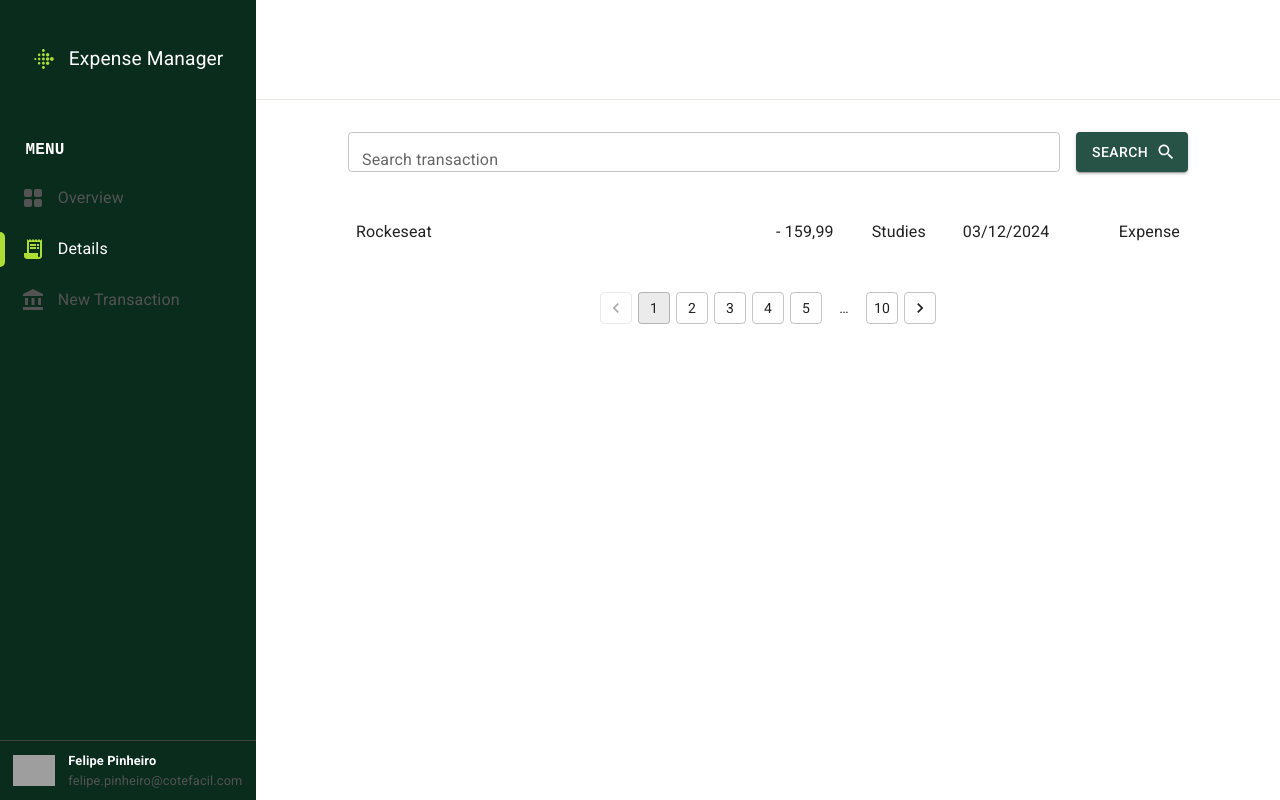
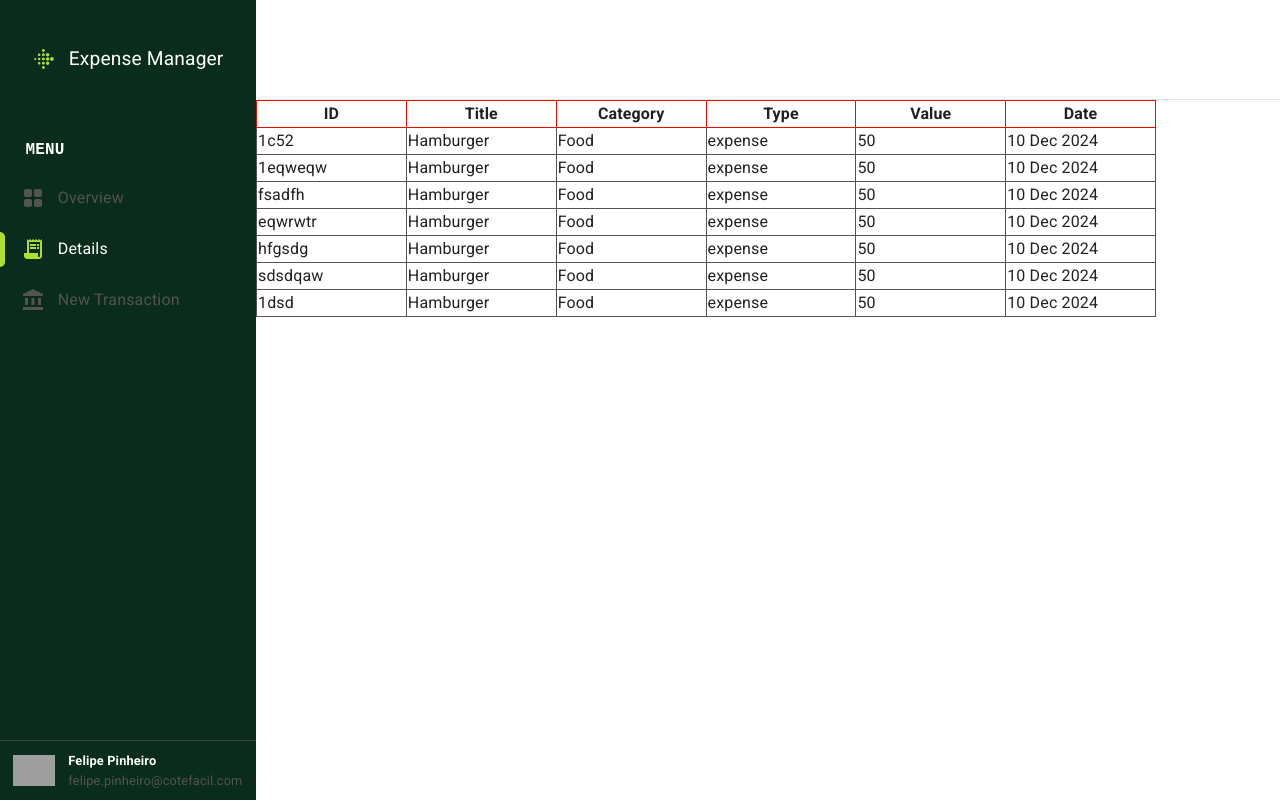
Before and after one commit to FelipePinheiro-dev/expense-manager, a React (Vite) app: page /details in a window 1280 px wide. Built offline with nearby package versions, Linux system fonts and the light colour scheme; data requests are answered from the project's data file; grey boxes are pictures that could not be loaded; what @toolpad/core would draw is missing.

Commit message:
feat: leraning about tanstack table

```diff
--- a/package.json
+++ b/package.json
@@ -23,8 +23,10 @@
     "@mui/x-charts": "^7.23.0",
     "@mui/x-date-pickers": "^7.23.0",
     "@reduxjs/toolkit": "^2.4.0",
+    "@tanstack/react-table": "^8.20.6",
     "@toolpad/core": "^0.11.0",
     "axios": "^1.7.9",
+    "date-fns": "^4.1.0",
     "dayjs": "^1.11.13",
     "react": "^18.3.1",
     "react-dom": "^18.3.1",
--- a/src/main.tsx
+++ b/src/main.tsx
@@ -3,6 +3,7 @@ import { createRoot } from 'react-dom/client'
 
 import { ThemeProvider, CssBaseline } from '@mui/material'
 import { theme } from './styles/theme.ts'
+import { GlobalCss } from './styles/globalStyles.tsx'
 
 import { NotificationsProvider } from '@toolpad/core/useNotifications'
 
@@ -19,6 +20,7 @@ createRoot(document.getElementById('root')!).render(
       <PersistGate persistor={persistor}>
         <ThemeProvider theme={theme}>
           <CssBaseline/>
+          <GlobalCss/>
           <NotificationsProvider>
             <AppRoutes/>
           </NotificationsProvider>
--- /dev/null
+++ b/src/mocks/data.ts
@@ -0,0 +1,60 @@
+export const DATA = [
+    {
+      id: '1c52',
+      title: 'Hamburger',
+      value: 50,
+      category: 'Food',
+      date: '2024-12-10T14:36:38.296Z',
+      type: 'expense'
+    },
+    {
+        id: '1eqweqw',
+        title: 'Hamburger',
+        value: 50,
+        category: 'Food',
+        date: '2024-12-10T14:36:38.296Z',
+        type: 'expense'
+      },
+      {
+        id: 'fsadfh',
+        title: 'Hamburger',
+        value: 50,
+        category: 'Food',
+        date: '2024-12-10T14:36:38.296Z',
+        type: 'expense'
+      },
+      {
+        id: 'eqwrwtr',
+        title: 'Hamburger',
+        value: 50,
+        category: 'Food',
+        date: '2024-12-10T14:36:38.296Z',
+        type: 'expense'
+      },
+      {
+        id: 'hfgsdg',
+        title: 'Hamburger',
+        value: 50,
+        category: 'Food',
+        date: '2024-12-10T14:36:38.296Z',
+        type: 'expense'
+      },
+      {
+        id: 'sdsdqaw',
+        title: 'Hamburger',
+        value: 50,
+        category: 'Food',
+        date: '2024-12-10T14:36:38.296Z',
+        type: 'expense'
+      },
+      {
+        id: '1dsd',
+        title: 'Hamburger',
+        value: 50,
+        category: 'Food',
+        date: '2024-12-10T14:36:38.296Z',
+        type: 'expense'
+      }
+]
+
+export type TypeData = typeof DATA[0]
--- a/src/pages/Dashboard/index.tsx
+++ b/src/pages/Dashboard/index.tsx
@@ -3,7 +3,6 @@ import {
     Content,
     ChartsContainer,
     CardsContainer,
-    AbsoluteScrollControl,
 } from './styles'
 
 import { TotalIncomesCard } from './components/TotalIncomesCard'
@@ -37,10 +36,6 @@ export function Dashboard() {
 
                 <NumberTransactionsEachCategoryChart/>
             </Content>
-
-            <AbsoluteScrollControl>
-
-            </AbsoluteScrollControl>
         </DashboardContainer>
     )
 }
--- a/src/pages/Dashboard/styles.ts
+++ b/src/pages/Dashboard/styles.ts
@@ -39,5 +39,3 @@ export const ChartsContainer = styled(Box)({
   gridTemplateColumns: 'repeat(9, 1fr)',
   gap: '1rem',
 })
-
-export const AbsoluteScrollControl = styled(Box)(({ theme }) => ({}))
--- a/src/pages/Details/components/Table/index.tsx
+++ /dev/null
@@ -1,19 +0,0 @@
-import { TableContainer, ToggleColor, Tr, Td, FirstTd, LastTd } from './styles'
-
-export function Table() {
-    const isExpense = true
-
-    return (
-        <TableContainer>
-            <tbody>
-                <Tr>
-                    <FirstTd>Rockeseat</FirstTd>
-                    <Td><ToggleColor variant='red'>{isExpense && '-'} 159,99</ToggleColor></Td>
-                    <Td>Studies</Td>
-                    <Td>03/12/2024</Td>
-                    <LastTd><ToggleColor variant='red'>Expense</ToggleColor></LastTd>
-                </Tr>
-            </tbody>
-        </TableContainer>
-    )
-}
--- a/src/pages/Details/components/Table/styles.ts
+++ /dev/null
@@ -1,34 +0,0 @@
-import styled from '@emotion/styled'
-
-export const TableContainer = styled.table`
-    width: 100%;
-    max-width: 52.5rem;
-    margin: auto;
-
-    border-collapse: collapse;
-`
-
-export const Tr = styled.tr`
-
-`
-
-export const Td = styled.td`
-    padding: 1rem .5rem;
-`
-
-export const FirstTd = styled(Td)`
-    width: 50%;
-`
-
-export const LastTd = styled(Td)`
-    text-align: right;
-`
-
-
-interface PropsToggleColor {
-    variant: 'red' | 'blue'
-}
-
-export const ToggleColor = styled.span<PropsToggleColor>`
-
-`
--- a/src/pages/Details/index.tsx
+++ b/src/pages/Details/index.tsx
@@ -1,51 +1,89 @@
-import { FormControl, InputLabel, OutlinedInput } from '@mui/material'
-import { LoadingButton } from '@mui/lab'
-import { DetailsContainer, SearchContainer } from './styles'
+import { DATA, TypeData } from '@/mocks/data'
+import { useReactTable, ColumnDef, getCoreRowModel, flexRender } from '@tanstack/react-table'
+import { useState } from 'react'
+import { DetailsContainer } from './styles'
+import { format } from 'date-fns'
 
-import { Table } from './components/Table'
-import { Search } from '@mui/icons-material'
-import { useState } from 'react'
-import { Pagination } from '@mui/material'
-import { Stack } from '@mui/material'
+function formatDatePtBR(date: string) {
+    const formatted = format(date, 'dd MMM yyyy')
+    return formatted
+}
 
+const columns: ColumnDef<TypeData>[] = [
+    {
+        accessorKey: 'id',
+        header: 'ID',
+        cell: (props) => <span>{String(props.getValue())}</span>
+    },
+
+    {
+        accessorKey: 'title',
+        header: 'Title',
+        cell: (props) => <span>{String(props.getValue())}</span>
+    },
+
+    {
+        accessorKey: 'category',
+        header: 'Category',
+        cell: (props) => <span>{String(props.getValue())}</span>
+    },
+
+    {
+        accessorKey: 'type',
+        header: 'Type',
+        cell: (props) => <span>{String(props.getValue())}</span>
+    },
+
+    {
+        accessorKey: 'value',
+        header: 'Value',
+        cell: (props) => <span>{String(props.getValue())}</span>
+    },
+
+    {
+        accessorKey: 'date',
+        header: 'Date',
+        cell: (props) => <span>{formatDatePtBR(String(props.getValue()))}</span>
+    },
+
+]
 
 export function Details() {
-    const [ loading, setLoading ] = useState(false)
-
-    function handleClick() {
-        setLoading(!loading)
-    }
+    const [ data, setData ] = useState(DATA)
+    const table = useReactTable({
+        data,
+        columns,
+        getCoreRowModel:getCoreRowModel()
+    })
 
     return (
         <DetailsContainer>
-            <SearchContainer>
-                <FormControl className='container-search'>
-                    <InputLabel htmlFor="search">Search transaction</InputLabel>
-                    <OutlinedInput
-                        size='small'
-                        id="search"
-                        defaultValue=""
-                        label="Search transaction"
-                    />
-                </FormControl>
-
-                <LoadingButton
-                    size="medium"
-                    onClick={handleClick}
-                    endIcon={<Search/>}
-                    loading={loading}
-                    loadingPosition="end"
-                    variant="contained"
-                    >
-                    Search
-                </LoadingButton>
-            </SearchContainer>
-
-            <Table/>
-
-            <Stack spacing={2} className='container-pagination'>
-                <Pagination count={10} variant='outlined' shape='rounded'/>
-            </Stack>
+            <table width={table.getTotalSize()} className='table'>
+                <thead>
+                    {table.getHeaderGroups().map((headerGroup) =>
+                        <tr key={headerGroup.id} className='tr'>
+                            {headerGroup.headers.map(
+                                header =>
+                                    <th className='th'  key={header.id} style={{ width: header.getSize()}}>
+                                        {String(header.column.columnDef.header)}
+                                    </th>
+                            )}
+                        </tr>
+                    )}
+                </thead>
+                <tbody>
+                    {
+                        table.getRowModel().rows.map((row) => <tr key={row.id}>
+                            {row.getVisibleCells().map((cell) => <td key={cell.id} className='td' style={{ width: cell.column.getSize()}}>
+                                {flexRender(
+                                    cell.column.columnDef.cell,
+                                    cell.getContext()
+                                )}
+                            </td>)}
+                        </tr>)
+                    }
+                </tbody>
+            </table>
         </DetailsContainer>
     )
 }
--- a/src/pages/Details/styles.ts
+++ b/src/pages/Details/styles.ts
@@ -1,23 +1,5 @@
-import styled from '@emotion/styled'
+import { styled } from '@mui/material'
 
-export const DetailsContainer = styled.div`
-    .container-pagination {
-        display: flex;
-        align-items: center;
-        max-width: 52.5rem;
-        margin: 2rem auto;
-    }
-`
+export const DetailsContainer = styled('div')(({ theme }) => ({
 
-export const SearchContainer = styled.div`
-    width: 100%;
-    max-width: 52.5rem;
-    margin: 2rem auto;
-
-    display: flex;
-    gap: 1rem;
-
-    .container-search {
-        flex: 1;
-    }
-`
+}))
--- /dev/null
+++ b/src/styles/globalStyles.tsx
@@ -0,0 +1,21 @@
+import { GlobalStyles, useTheme } from '@mui/material'
+
+export function GlobalCss() {
+    const theme = useTheme()
+
+    return (
+        <GlobalStyles
+        styles={{
+            '.table': {
+            borderCollapse: 'collapse',
+            },
+            '.td': {
+                border: `1px solid ${theme.palette.customColors['gray-600']}`,
+            },
+            '.th': {
+                border: '1px solid red',
+            }
+        }}
+        />
+    )
+}
--- a/src/styles/theme.ts
+++ b/src/styles/theme.ts
@@ -64,6 +64,7 @@ export const theme = createTheme({
       'red-500':    '#ec1e1e'
     },
   },
+
   components: {
     MuiPickersDay: {
       styleOverrides: {
```
Also changed, not shown: 1 other file (tests, documents, lock files or other folders).
